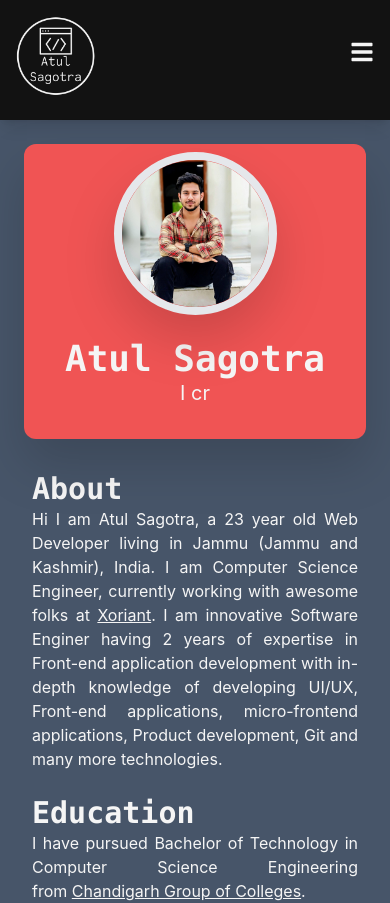
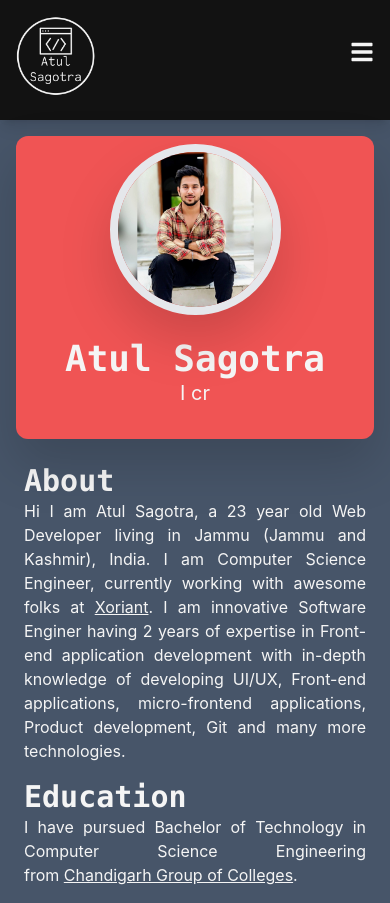
Before and after one commit to atulSagotra/atulsagotra.github.io, a React (Create React App) app: page /contact in a window 390 px wide. Shown: the top 903 px of the page. Built offline with nearby package versions, Linux system fonts and the light colour scheme.

Commit message:
fix: fixed responsive width

```diff
--- a/src/App.css
+++ b/src/App.css
@@ -32,5 +32,6 @@ body {
   .page {
     height: auto;
     text-align: -webkit-center;
+    padding: 16px;
   }
 }
--- a/src/Components/Pages/Profile.jsx
+++ b/src/Components/Pages/Profile.jsx
@@ -11,12 +11,12 @@ export default function Profile() {
     <div id="profile" className="page bg-black-900">
       <div
         className={`${
-          isDesktop && "flex flex-row justify-center h-1/2"
+          isDesktop && "flex flex-row justify-center h-3/5"
         } opal-bg p-2 rounded-xl drop-shadow-2xl shadow-black`}
       >
         <div
           className={`${
-            isMobile ? "w-1/2" : "w-1/5"
+            isMobile ? "w-1/2" : "w-1/4"
           } drop-shadow-2xl shadow-black self-center`}
         >
           <img
@@ -39,8 +39,7 @@ export default function Profile() {
         </div>
       </div>
       <div className="p-2">
-        <br/>
-        <h1 className="text-3xl font-bold font-mono text-left">About</h1>
+        <h1 className="text-3xl font-bold font-mono text-left pt-4">About</h1>
         <p className="text-justify">
           Hi I am Atul Sagotra, a 23 year old Web Developer living in Jammu
           (Jammu and Kashmir), India. I am Computer Science Engineer, currently
@@ -58,8 +57,7 @@ export default function Profile() {
           developing UI/UX, Front-end applications, micro-frontend applications,
           Product development, Git and many more technologies.
         </p>
-        <br/>
-        <h1 className="text-3xl font-bold font-mono text-left">Education</h1>
+        <h1 className="text-3xl font-bold font-mono text-left pt-4">Education</h1>
         <p className="text-justify">
           I have pursued Bachelor of Technology in Computer Science Engineering
           from&nbsp;
```
